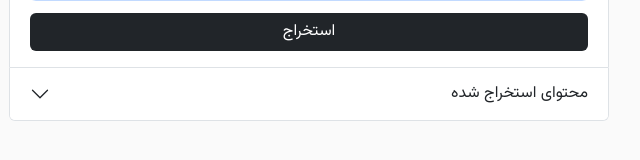
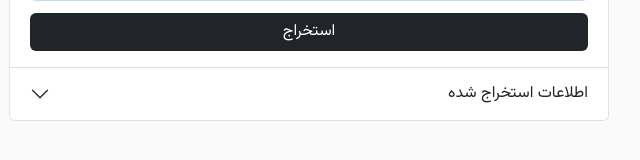
Before and after one commit to Yasinrabiee/analyst, a plain HTML site: page index.html in a window 1280 px wide. Shown: the part 242-402 px from the top of the page, 331-971 px from the left. Drawn offline with Linux system fonts and the light colour scheme.

Commit message:
Update index.html

```diff
--- a/index.html
+++ b/index.html
@@ -33,7 +33,7 @@
 				<h2 class="accordion-header">
 					<button class="accordion-button collapsed" type="button" data-bs-toggle="collapse"
 						data-bs-target="#collapseTwo" aria-expanded="false" aria-controls="collapseTwo" id="extracted">
-						محتوای استخراج شده
+						اطلاعات استخراج شده
 					</button>
 				</h2>
 				<div id="collapseTwo" class="accordion-collapse collapse">
```
